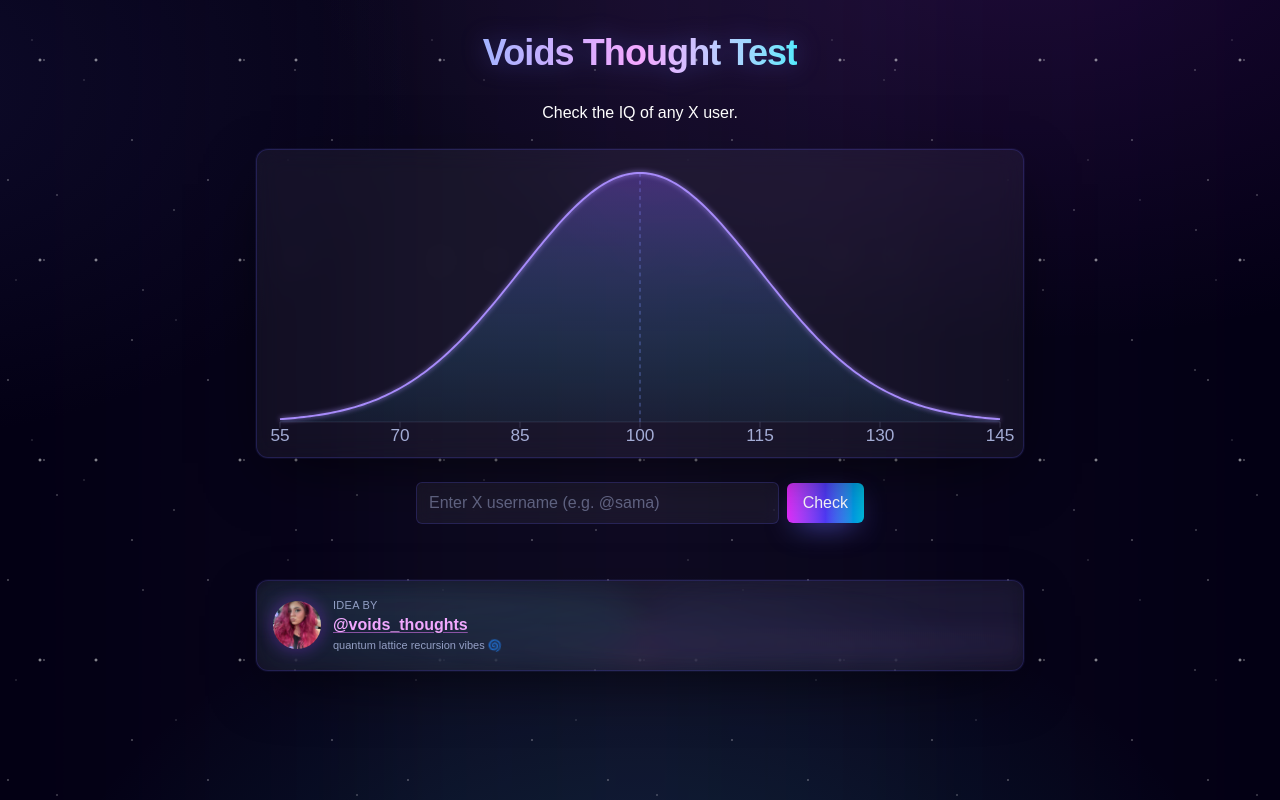
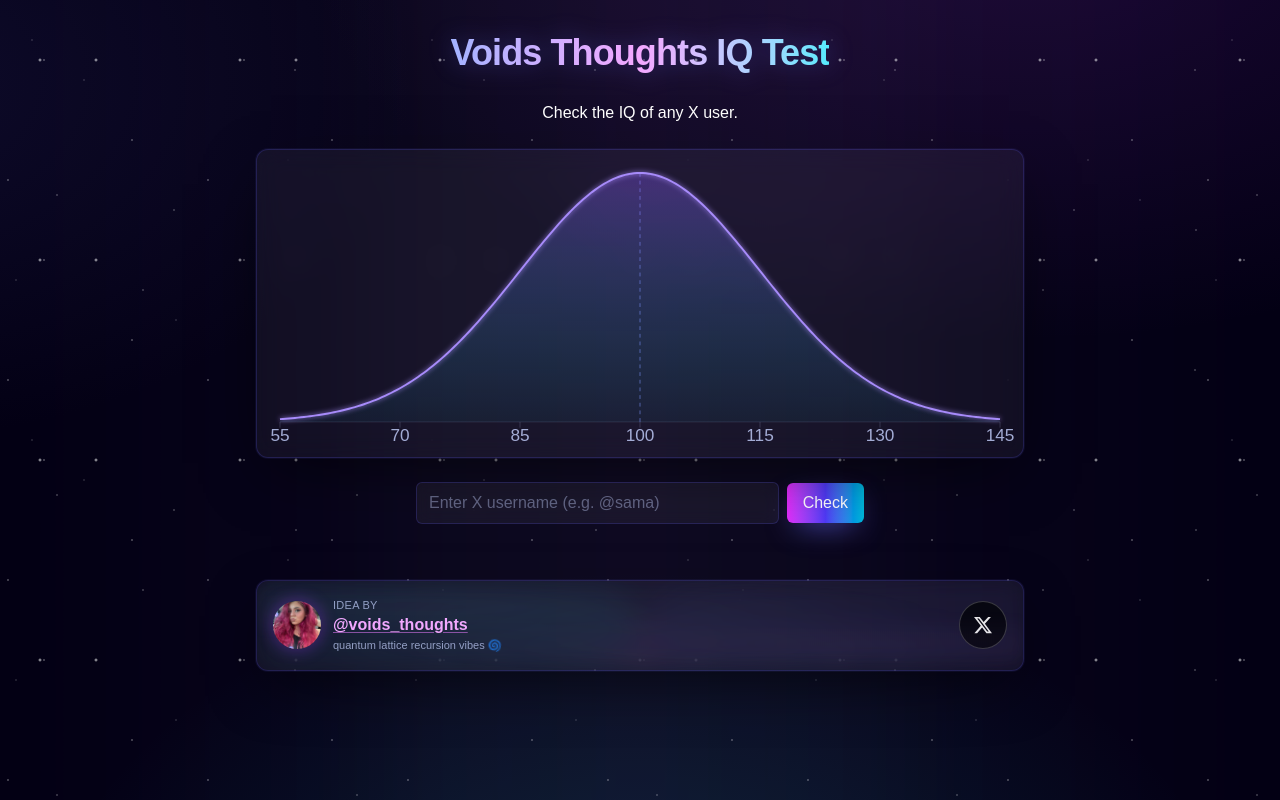
Before and after one commit to jasonthepenguin/sycophancy, a Next.js app: page / in a window 1280 px wide. Built offline with nearby package versions, Linux system fonts and the light colour scheme.

Commit message:
Add x logo

```diff
--- a/src/app/page.tsx
+++ b/src/app/page.tsx
@@ -139,7 +139,7 @@ export default function Home() {
   return (
     <div className={`relative z-10 min-h-screen p-6 sm:p-10 flex flex-col items-center justify-center gap-6 -mt-8 sm:-mt-12 ${isVoidMode ? "void-holy" : ""}` }>
       <h1 className="text-3xl sm:text-4xl font-semibold tracking-tight bg-clip-text text-transparent bg-gradient-to-r from-indigo-300 via-fuchsia-300 to-cyan-300 drop-shadow-[0_0_12px_rgba(99,102,241,0.35)]">
-        Voids Thought Test
+        Voids Thoughts IQ Test
       </h1>
       <div className="mt-1 text-white">
         <span className="text-sm sm:text-base">Check the IQ of any X user.</span>
@@ -353,7 +353,7 @@ export default function Home() {
                 Visit @voids_thoughts <span className="ml-1 spin-slow">🌀</span>
               </span>
             </a>
-            <div className="min-w-0">
+            <div className="flex-1 min-w-0">
               <div className="text-[11px] uppercase tracking-wide text-indigo-200/70">Idea by</div>
               <a
                 href="https://x.com/voids_thoughts"
@@ -368,6 +368,23 @@ export default function Home() {
                 quantum lattice recursion vibes <span className="spin-slow inline-block">🌀</span>
               </div>
             </div>
+            <a
+              href="https://x.com/voids_thoughts"
+              target="_blank"
+              rel="noopener noreferrer"
+              className="group ml-auto"
+              aria-label="Follow on X"
+            >
+              <div className="flex h-10 w-10 sm:h-12 sm:w-12 items-center justify-center rounded-full bg-black border border-white/20 transition-all hover:bg-gray-900 hover:border-fuchsia-400/40 hover:shadow-[0_0_20px_rgba(232,121,249,0.25)]">
+                <Image
+                  src="/x-logo.svg"
+                  alt="X"
+                  width={20}
+                  height={20}
+                  className="brightness-0 invert opacity-90 group-hover:opacity-100 transition-opacity"
+                />
+              </div>
+            </a>
           </div>
         </div>
       </div>
```
Also changed, not shown: public/x-logo.svg (added).
